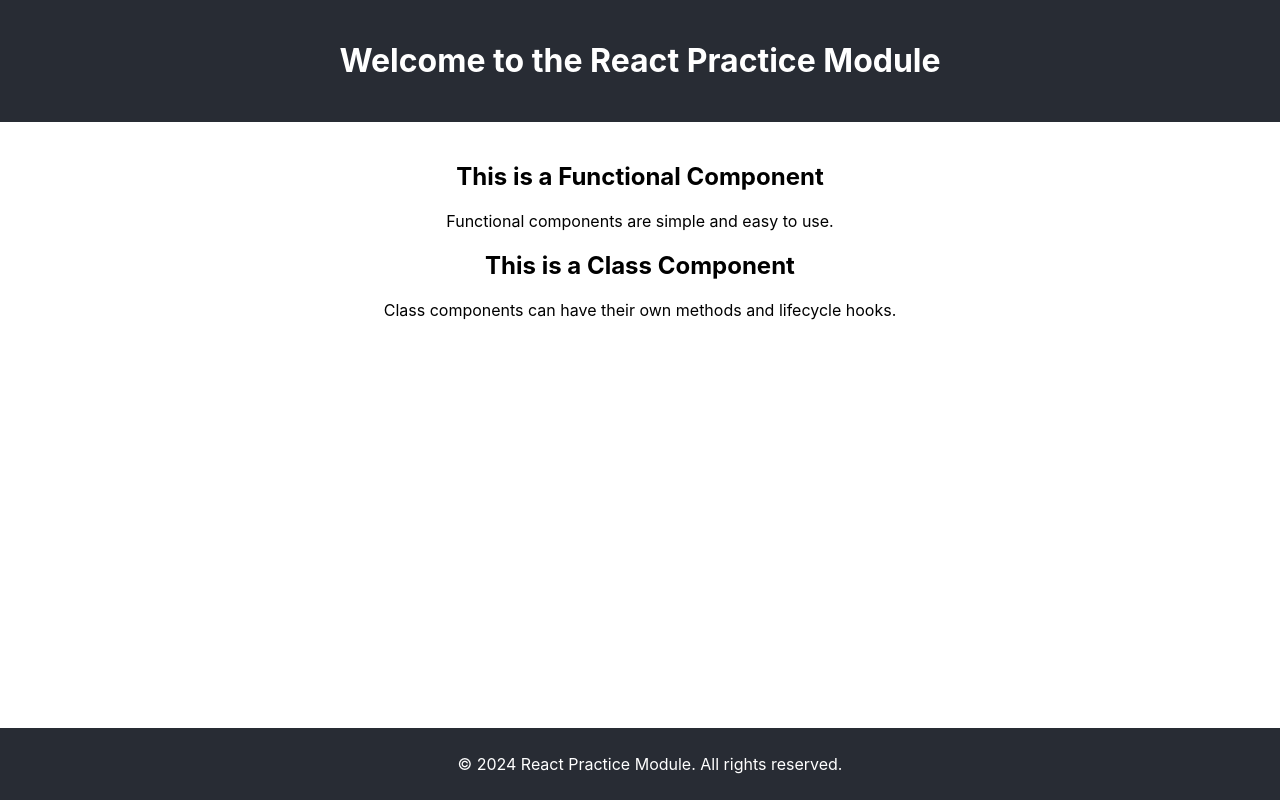
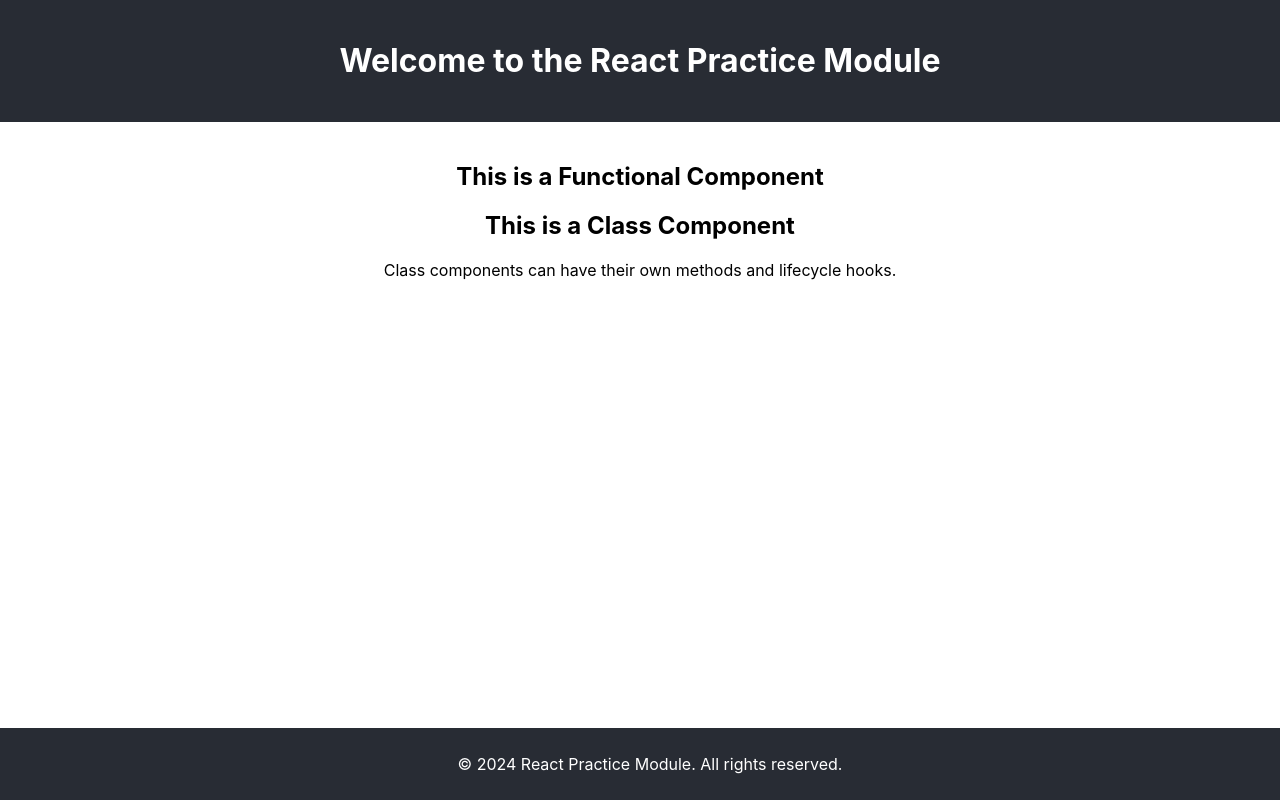
Before and after one commit to ipung-uhb/praktikumreact, a React (Create React App) app: page / in a window 1280 px wide. Built offline with nearby package versions, Linux system fonts and the light colour scheme.

Commit message:
add props at functionalcomponent file

```diff
--- a/src/components/FunctionalComponent.jsx
+++ b/src/components/FunctionalComponent.jsx
@@ -1,10 +1,10 @@
 import React from 'react'
 
-const FunctionalComponent = () => {
+const FunctionalComponent = (props) => {
   return (
     <div>
       <h2>This is a Functional Component</h2>
-      <p>Functional components are simple and easy to use.</p>
+      <p><p>{props.message}</p></p>
     </div>
 
   )
```
